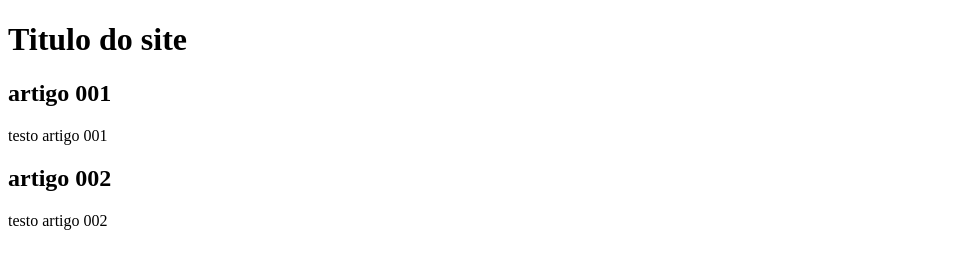
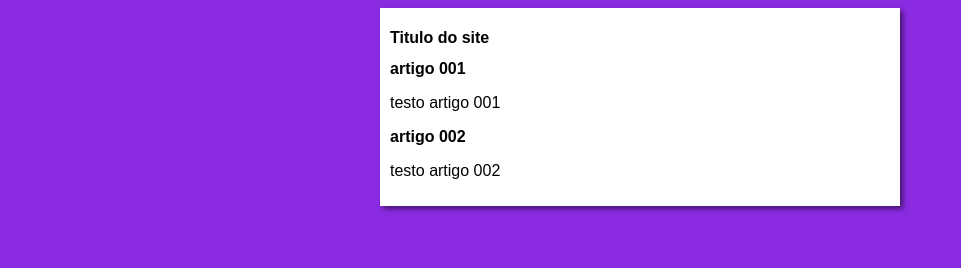
Before and after one commit to wandersoncop/projeto-site, a plain HTML site: page index.html in a window 1280 px wide. Shown: the whole page, without its empty margins (0-961 px from the left). Drawn offline with Linux system fonts and the light colour scheme.

Commit message:
alteração no design

```diff
--- /dev/null
+++ b/estilos/style.css
@@ -0,0 +1,16 @@
+*{
+    font-family: Arial, Helvetica, sans-serif;
+    font-size: 16px;
+
+}
+body{
+    background-color: blueviolet;
+
+}
+main{
+    background-color: white;
+    width: 500px;
+    margin: auto;
+    padding: 10px;
+    box-shadow: 3px 3px 5px rgba(0, 0, 0, 0.5);
+}
--- a/index.html
+++ b/index.html
@@ -4,6 +4,7 @@
     <meta charset="UTF-8">
     <meta http-equiv="X-UA-Compatible" content="IE=edge">
     <meta name="viewport" content="width=device-width, initial-scale=1.0">
+    <link rel="stylesheet" href="estilos/style.css">
     <title>projeto-site</title>
 </head>
 <body>
```
